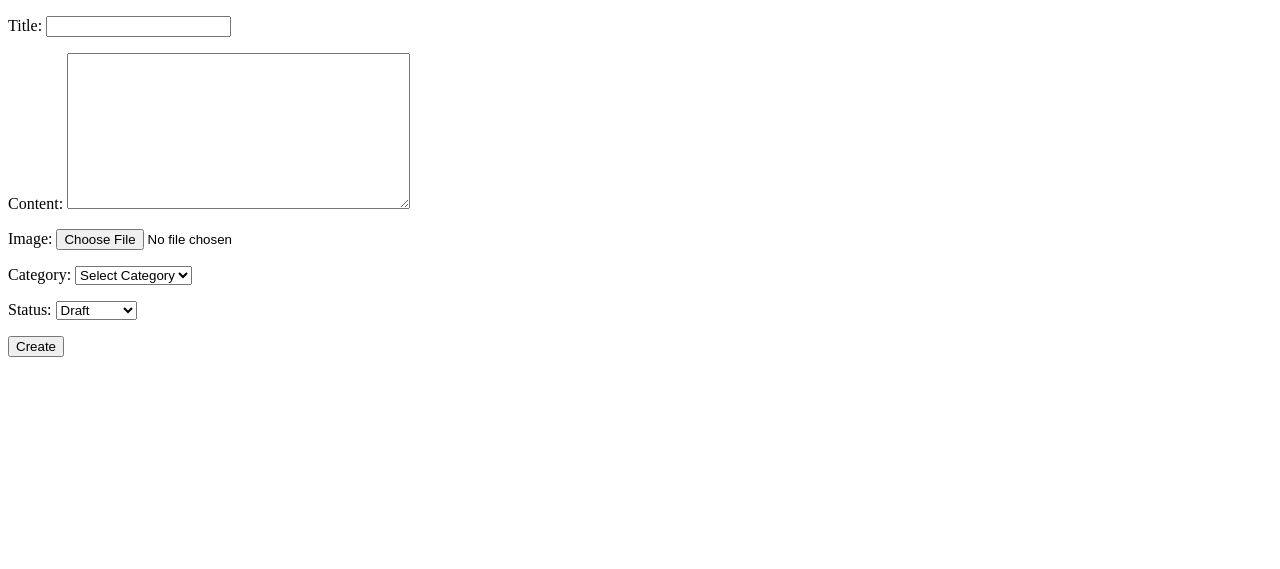
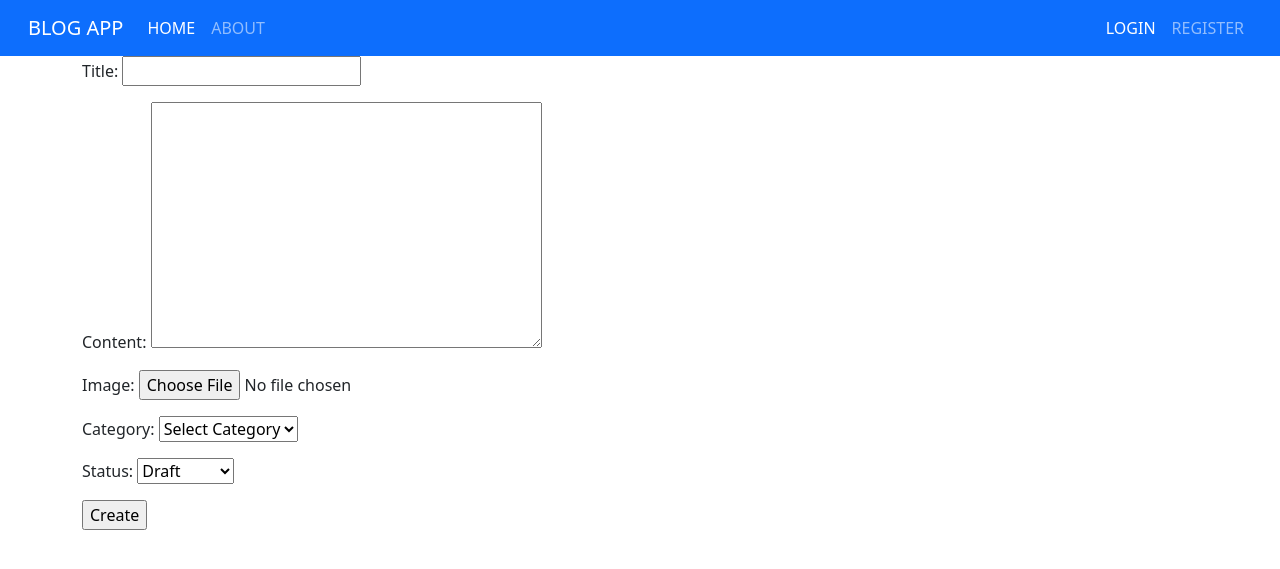
Before and after one commit to FatihG34/blog_app_2, a Django app: page /create/ in a window 1280 px wide. Shown: the top 569 px of the page. Run offline with Django 4.2, Linux system fonts and the light colour scheme; data that the repository does not hold is empty.

Commit message:
navbar added

```diff
--- a/templates/base.html
+++ b/templates/base.html
@@ -1,14 +1,26 @@
 <!DOCTYPE html>
 <html lang="en">
   <head>
-    <meta charset="UTF-8">
-    <meta http-equiv="X-UA-Compatible" content="IE=edge">
-    <meta name="viewport" content="width=device-width, initial-scale=1.0">
-    <title>Document</title>
+    <meta charset="utf-8" />
+    <meta name="viewport" content="width=device-width, initial-scale=1" />
+    <title>Blog App Local</title>
+    <link
+      href="https://cdn.jsdelivr.net/npm/bootstrap@5.2.1/dist/css/bootstrap.min.css"
+      rel="stylesheet"
+      integrity="sha384-iYQeCzEYFbKjA/T2uDLTpkwGzCiq6soy8tYaI1GyVh/UjpbCx/TYkiZhlZB6+fzT"
+      crossorigin="anonymous"
+    />
   </head>
   <body>
+    {% include 'navbar.html' %}
+    <div class="container">
         {% block content %}
-
         {% endblock content %}
+    </div>
+        <script
+      src="https://cdn.jsdelivr.net/npm/bootstrap@5.2.1/dist/js/bootstrap.bundle.min.js"
+      integrity="sha384-u1OknCvxWvY5kfmNBILK2hRnQC3Pr17a+RTT6rIHI7NnikvbZlHgTPOOmMi466C8"
+      crossorigin="anonymous"
+    ></script>
   </body>
 </html>
--- /dev/null
+++ b/templates/navbar.html
@@ -0,0 +1,59 @@
+    <nav class="navbar navbar-expand-md navbar-dark bg-primary text-uppercase">
+    <div class="container-fluid">
+      <a class="navbar-brand text-white mx-3" href="{% url 'blog:list' %}">Blog App</a>
+      <button class="navbar-toggler" type="button" data-bs-toggle="collapse" data-bs-target="#navbarSupportedContent"
+        aria-controls="navbarSupportedContent" aria-expanded="false" aria-label="Toggle navigation">
+        <span class="navbar-toggler-icon"></span>
+      </button>
+        <ul class="navbar-nav ms-auto mb-2 me-3 mb-lg-0">
+          <li class="d-none d-md-block nav-item">
+            <a class="nav-link active" aria-current="page" href="{% url 'blog:list' %}">Home</a>
+          </li>
+          <li class="d-none d-md-block nav-item">
+            <a class="nav-link" href="">About</a>
+          </li>
+        </ul>
+      <div class="collapse navbar-collapse" id="navbarSupportedContent">
+        <ul class="navbar-nav ms-auto mb-2 me-3 mb-lg-0 text-center">
+        {% if user.is_authenticated %}
+            <li class="nav-item mx-4">
+              <span class='nav-link'>{{user.username | title}}</span>
+            </li>
+            <li class="nav-item">
+              <a class="d-block d-md-none nav-link active" aria-current="page" href="{% url 'blog:list' %}">Home</a>
+            </li>
+            <li class="nav-item">
+              <a class="d-block d-md-none nav-link" href="">About</a>
+            </li>
+            <li class="nav-item">
+                {% comment %}  {% endcomment %}
+                <a class="nav-link active" aria-current="page" href="">Logout</a>
+            </li>
+            <li class="nav-item">
+                {% comment %} {% url 'profile' user.id %} {% endcomment %}
+                <a class="nav-link" href="">Profile</a>
+            </li>
+            <li class="nav-item">
+                <a class="nav-link" href="{% url 'blog:create' %}">New Post</a>
+            </li>
+
+        {% else %}
+            <li class="nav-item">
+              <a class="d-block d-md-none nav-link active" aria-current="page" href="{% url 'blog:list' %}">Home</a>
+            </li>
+            <li class="nav-item">
+              <a class="d-block d-md-none nav-link" href="">About</a>
+            </li>
+            <li class="nav-item">
+                {% comment %} {% url 'login' %} {% endcomment %}
+                <a class="nav-link active" aria-current="page" href="">Login</a>
+            </li>
+            <li class="nav-item">
+                {% comment %} {% url 'register' %} {% endcomment %}
+                <a class="nav-link" href="">Register</a>
+            </li>
+        {% endif %}
+        </ul>
+      </div>
+    </div>
+  </nav>
```
Lines whose indentation alone changed are shown as unchanged.
